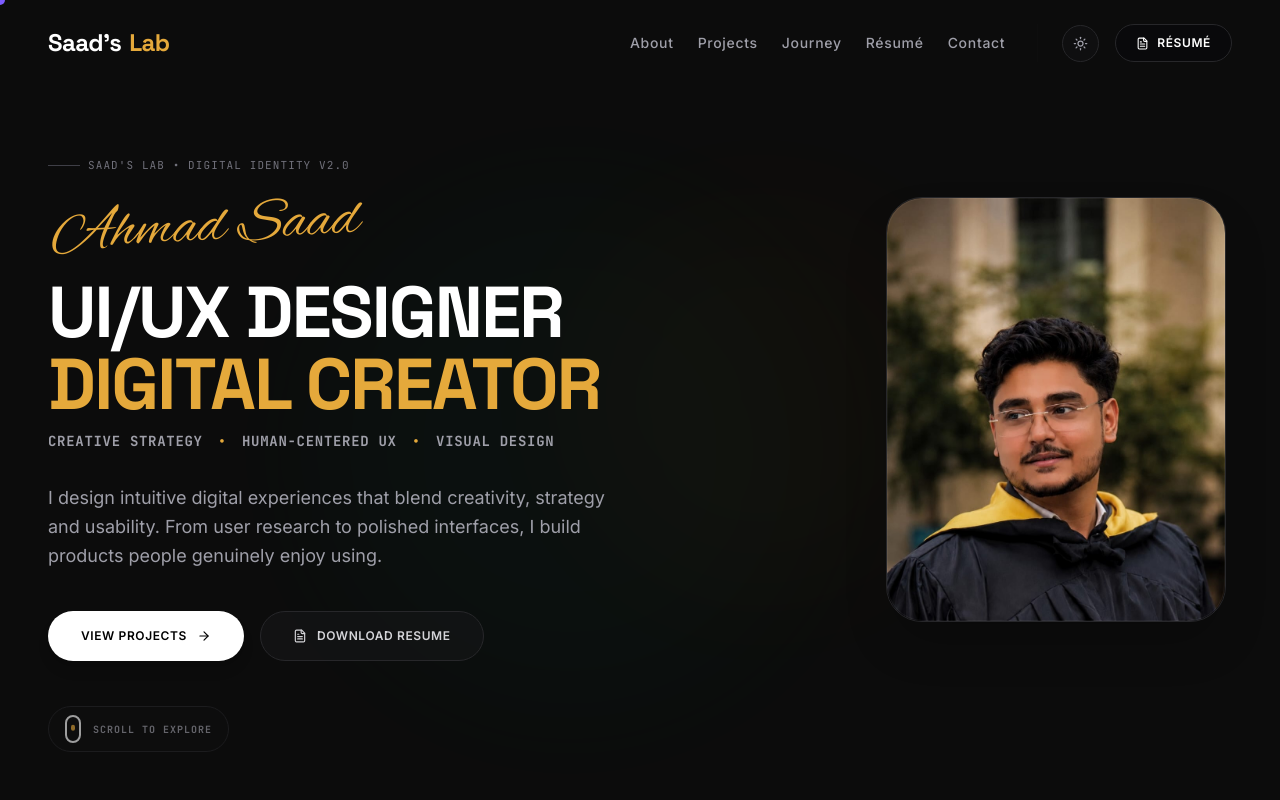
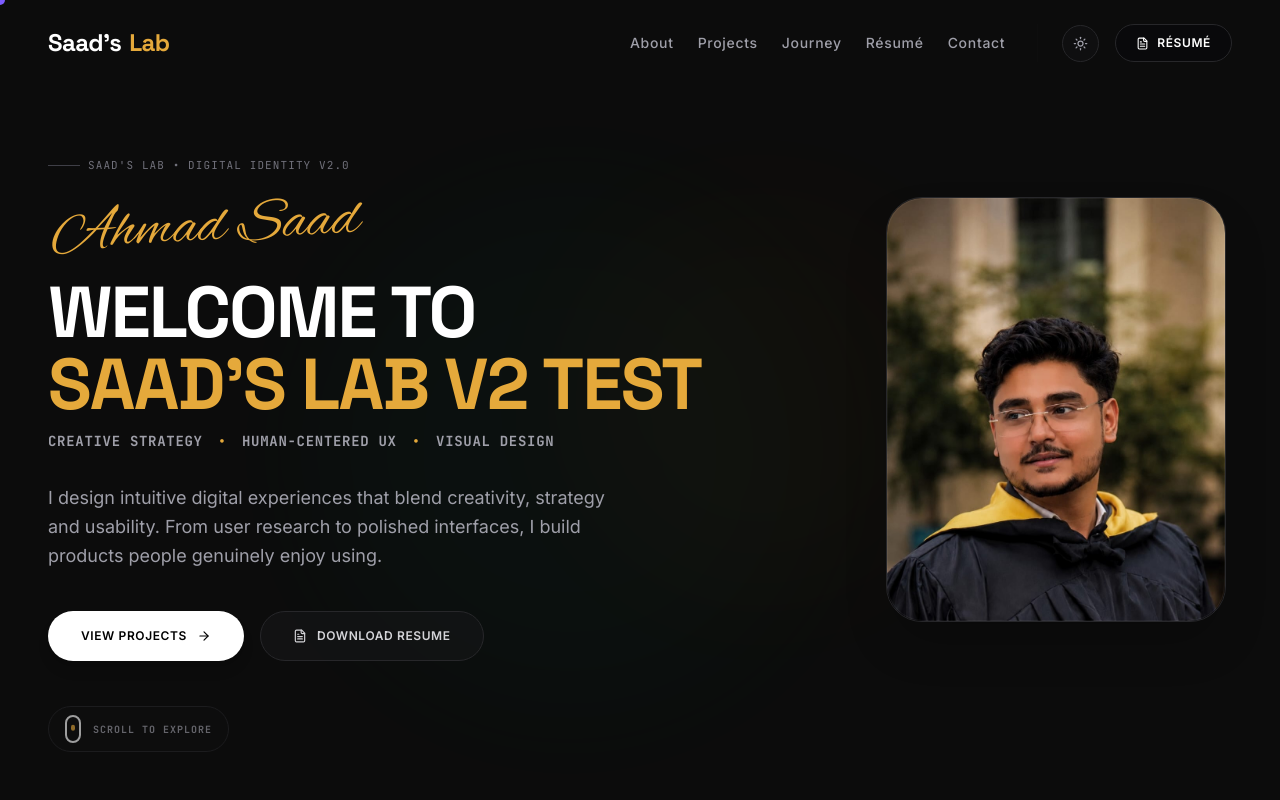
Before and after one commit to ahmadsaad9129/saad-s-lab-v2, a React (Vite) app: page / in a window 1280 px wide. Shown: the top 800 px of the page. Built offline with nearby package versions, Linux system fonts and the light colour scheme.

Commit message:
feat(hero): update hero section heading text
Replace placeholder roles with a welcome message and version label for testing.

```diff
--- a/src/components/HeroSection.tsx
+++ b/src/components/HeroSection.tsx
@@ -132,7 +132,7 @@ export default function HeroSection({ isDarkMode, onNavigate }: HeroSectionProps
                   transition={{ duration: 0.7, ease: [0.16, 1, 0.3, 1] }}
                   className={`block ${isDarkMode ? 'text-white' : 'text-zinc-900'}`}
                 >
-                  UI/UX Designer
+                  Welcome to
                 </motion.span>
                 <motion.span
                   initial={{ opacity: 0, x: -30 }}
@@ -140,7 +140,7 @@ export default function HeroSection({ isDarkMode, onNavigate }: HeroSectionProps
                   transition={{ duration: 0.7, delay: 0.1, ease: [0.16, 1, 0.3, 1] }}
                   className="block text-brand-accent mt-1"
                 >
-                  Digital Creator
+                  Saad's Lab V2 Test
                 </motion.span>
               </h1>
 
```
